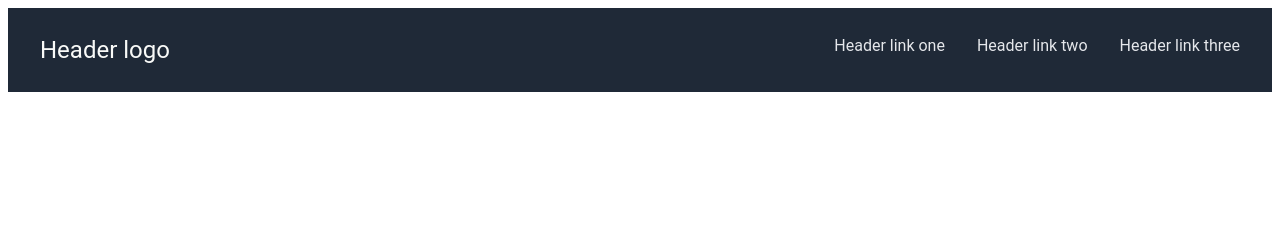
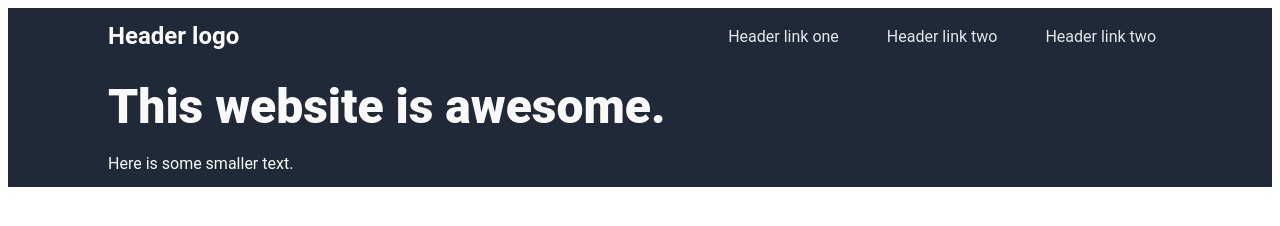
Before and after one commit to ardefeo/landing-page, a plain HTML site: page index.html in a window 1280 px wide. Drawn offline with Linux system fonts and the light colour scheme.

Commit message:
Finish working on header

```diff
--- a/index.html
+++ b/index.html
@@ -8,14 +8,23 @@
 </head>
 <body>
     <div class="header">
-        <ul>
-            <li class="header-logo">Header logo</li>
-            <li><a href="link3.html">Header link three</a></li>
-            <li><a href="link2.html">Header link two</a></li>
-            <li><a href="link1.html">Header link one</a></li>
+        <div class="left">
+            <div class="logo">
+                Header logo
+            </div>
+        </div>
+        <div class="right">
+            <ul>
+                <li><a href="link1.html">Header link one</a></li>
+                <li><a href="link2.html">Header link two</a></li>
+                <li><a href="link3.html">Header link two</a></li>
+            </ul>
+        </div>
+    </div>
+    <div class="hero">
+        <span class="herotext">This website is awesome.</span> <br>Here is some smaller text.<br>
+    </div>
 
 
-        </ul>
-    </div>
 </body>
 </html>
--- a/styles.css
+++ b/styles.css
@@ -1,32 +1,32 @@
 * {
     font-family: "Roboto", Arial, Helvetica, sans-serif;
+
 }
+
 
 .header {
     background-color: #1f2937;
-    color: #F9FAF8;
     padding: 14px 16px;
+    display: flex;
+    justify-content: space-between;
+    padding-left: 100px;
+    padding-right: 100px;
 
 }
 
 ul {
-    text-decoration: none;
+    display: flex;
     margin: 0;
     padding: 0;
-    overflow: hidden;
-
-
+    gap: 16px;
+    text-decoration: none;
+    list-style-type: none;
 }
 
-li {
-    text-decoration: none;
-    list-style-type: none;
-    margin: 0;
-    padding: 0;
-    float: right;
+.left, .right {
     display: flex;
     align-items: center;
-
+    gap: 16px;
 }
 
 li a {
@@ -35,13 +35,29 @@ li a {
     padding: 14px 16px;
     text-align: center;
     text-decoration: none;
+}
+
+.logo {
+    font-size: 24px;
+    font-weight: bold;
+    color: #F9FAF8;
+}
+
+.hero {
+
+    color: #F9FAF8;
+    display: flex;
+    background-color: #1f2937;
+    padding: 14px 16px;
+    display: flex;
+    padding-left: 100px;
+    padding-right: 100px;
+    flex-direction: column;
 
 }
 
-.header-logo {
-    float: left;
-    padding: 14px 16px;
-    font-size: 24px;
-    color: #F9FAF8;
-
+.herotext {
+    font-size: 48px;
+    font-weight: 900;
+    display: flex;
 }
```
